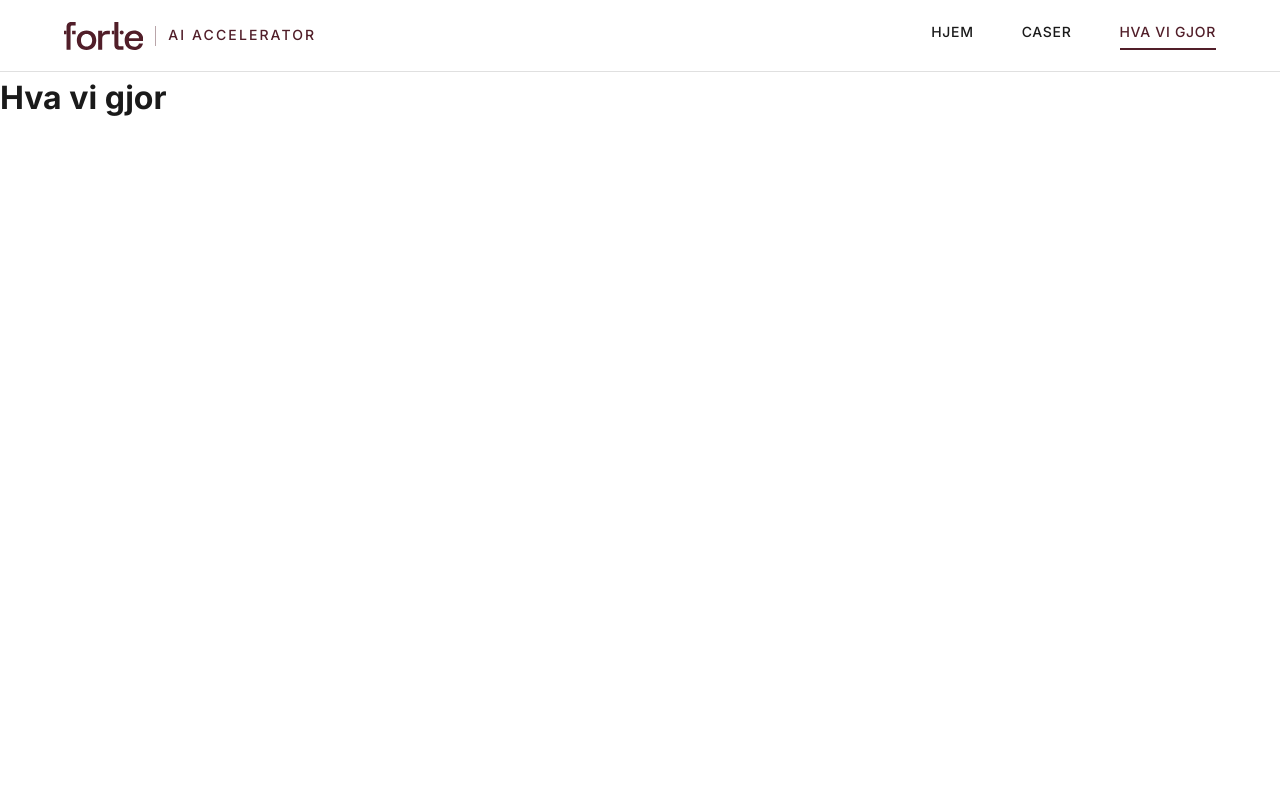
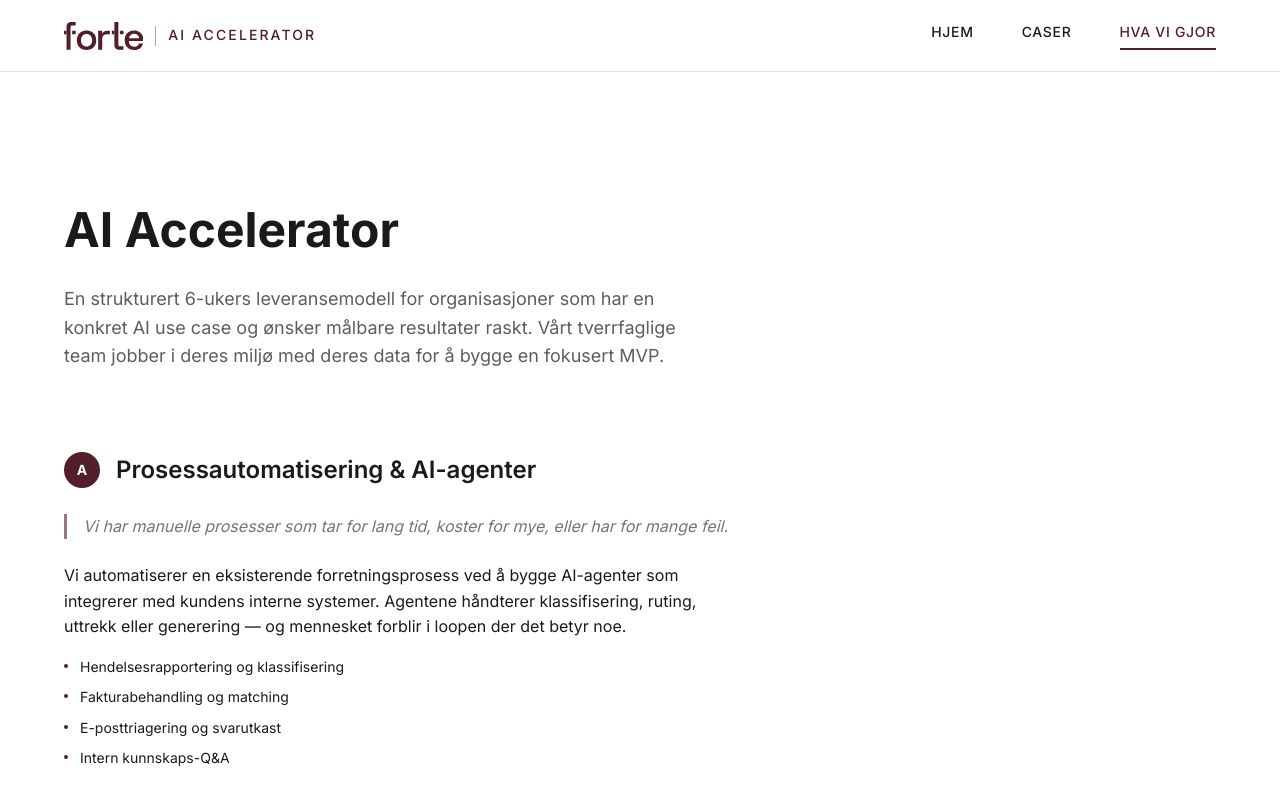
Before and after one commit to fortedigital/faia-hjemmeside, a React (Vite) app: page /hva-vi-gjor in a window 1280 px wide. Shown: the top 800 px of the page. Built offline with nearby package versions, Linux system fonts and the light colour scheme.

Commit message:
feat: add what-we-do page with tracks and value proposition
Co-Authored-By: Claude Opus 4.6 <noreply@anthropic.com>

```diff
--- /dev/null
+++ b/src/data/tracks.js
@@ -0,0 +1,67 @@
+export const tracks = [
+  {
+    letter: 'A',
+    name: 'Prosessautomatisering & AI-agenter',
+    tagline: 'Vi har manuelle prosesser som tar for lang tid, koster for mye, eller har for mange feil.',
+    description: 'Vi automatiserer en eksisterende forretningsprosess ved å bygge AI-agenter som integrerer med kundens interne systemer. Agentene håndterer klassifisering, ruting, uttrekk eller generering — og mennesket forblir i loopen der det betyr noe.',
+    examples: [
+      'Hendelsesrapportering og klassifisering',
+      'Fakturabehandling og matching',
+      'E-posttriagering og svarutkast',
+      'Intern kunnskaps-Q&A'
+    ]
+  },
+  {
+    letter: 'B',
+    name: 'Dataintelligens & Beslutningsstøtte',
+    tagline: 'Vi har data, men bruker den ikke godt nok. For mye manuelt arbeid, for få innsikter.',
+    description: 'Vi bruker kundens eksisterende data til å redusere manuelt arbeid og gi AI-drevet beslutningsstøtte. For kunder som ikke har orden på dataene sine bygger vi en fokusert mini-dataplattform.',
+    examples: [
+      'Anbudsanalyse og -matching',
+      'Kundeinnsiktsdashboard',
+      'Dokumentintelligens og søk',
+      'Operasjonell analyse'
+    ]
+  },
+  {
+    letter: 'C',
+    name: 'Ny AI-drevet applikasjon',
+    tagline: 'Vi trenger en ny applikasjon — og AI skal være i kjernen.',
+    description: 'Vi bygger en ny fullstack-applikasjon fra bunnen av, med AI-kapabiliteter dypt integrert. Dette er det mest omfattende sporet og krever typisk det fulle kjerneteamet inkludert designer.',
+    examples: [
+      'Tale-til-tekst-applikasjon',
+      'AI-assistert anbudssvarverktøy',
+      'Intelligent kundeportal',
+      'AI-drevet SaaS-produkt'
+    ]
+  },
+  {
+    letter: 'D',
+    name: 'Intelligent oppgradering',
+    tagline: 'Vi har en eksisterende applikasjon, og vi vil gjøre den smartere.',
+    description: 'Vi tar en eksisterende applikasjon og legger til AI-kapabiliteter. Intelligent søk, automatisert klassifisering, samtalebasert grensesnitt, eller AI-drevne anbefalinger. Den eksisterende applikasjonen består — vi forbedrer den.',
+    examples: [
+      'Legacy-system + AI-søk',
+      'CRM + intelligente forslag',
+      'Intranett + samtalebasert søk',
+      'Eksisterende app + moderne UX'
+    ]
+  }
+]
+
+export const outcomes = [
+  {
+    title: 'Skalér',
+    description: 'Flytt til pilot eller produksjon. MVP-en blir fundamentet for videre utvikling.'
+  },
+  {
+    title: 'Videreutvikle',
+    description: 'Ny Accelerator-syklus med ny use case eller dypere kapabilitet.'
+  },
+  {
+    title: 'Stopp',
+    description: 'Dokumenterte grunner for å stoppe. Investert en brøkdel av et tradisjonelt prosjekt.'
+  }
+]
+
+export const valueProposition = 'Tradisjonelle AI-prosjekter tar 6–12 måneder og koster 2–5 MNOK før noen vet om løsningen fungerer. AI Accelerator leverer et validert, målbart svar på 6 uker. Hvis det fungerer, har dere et fundament å skalere fra. Hvis det ikke gjør det, har dere investert en brøkdel — og dere har dataene til å forklare hvorfor.'
--- a/src/pages/HvaViGjor/HvaViGjor.jsx
+++ b/src/pages/HvaViGjor/HvaViGjor.jsx
@@ -1,5 +1,62 @@
+import { tracks, outcomes, valueProposition } from '../../data/tracks'
+import styles from './HvaViGjor.module.scss'
+
 function HvaViGjor() {
-  return <div><h1>Hva vi gjor</h1></div>
+  return (
+    <div className={styles.page}>
+      {/* Section 1 - Intro */}
+      <section className={styles.intro}>
+        <h1 className={styles.headline}>AI Accelerator</h1>
+        <p className={styles.introText}>
+          En strukturert 6-ukers leveransemodell for organisasjoner som har en
+          konkret AI use case og ønsker målbare resultater raskt. Vårt
+          tverrfaglige team jobber i deres miljø med deres data for å bygge en
+          fokusert MVP.
+        </p>
+      </section>
+
+      {/* Section 2 - De fire sporene */}
+      <section className={styles.tracks}>
+        {tracks.map((track) => (
+          <div key={track.letter} className={styles.track}>
+            <div className={styles.trackHeader}>
+              <span className={styles.trackLetter}>{track.letter}</span>
+              <h2 className={styles.trackName}>{track.name}</h2>
+            </div>
+            <p className={styles.tagline}>{track.tagline}</p>
+            <p className={styles.trackDescription}>{track.description}</p>
+            <ul className={styles.examples}>
+              {track.examples.map((example) => (
+                <li key={example} className={styles.example}>
+                  {example}
+                </li>
+              ))}
+            </ul>
+          </div>
+        ))}
+      </section>
+
+      {/* Section 3 - Etter 6 uker */}
+      <section className={styles.outcomesSection}>
+        <h2 className={styles.sectionHeading}>Etter 6 uker</h2>
+        <div className={styles.outcomesGrid}>
+          {outcomes.map((outcome) => (
+            <div key={outcome.title} className={styles.outcome}>
+              <h3 className={styles.outcomeTitle}>{outcome.title}</h3>
+              <p className={styles.outcomeDescription}>
+                {outcome.description}
+              </p>
+            </div>
+          ))}
+        </div>
+      </section>
+
+      {/* Section 4 - Value proposition */}
+      <section className={styles.valueSection}>
+        <p className={styles.valueQuote}>{valueProposition}</p>
+      </section>
+    </div>
+  )
 }
 
 export default HvaViGjor
--- /dev/null
+++ b/src/pages/HvaViGjor/HvaViGjor.module.scss
@@ -0,0 +1,170 @@
+@use '../../styles/variables' as *;
+
+.page {
+  max-width: $max-width;
+  margin: 0 auto;
+  padding: 0 $spacing-md;
+}
+
+// Section 1 - Intro
+.intro {
+  padding: $spacing-2xl 0 $spacing-xl;
+}
+
+.headline {
+  font-size: $font-size-3xl;
+  font-weight: 700;
+  color: $color-black;
+  margin-bottom: $spacing-sm;
+}
+
+.introText {
+  font-size: $font-size-lg;
+  color: $color-black;
+  opacity: 0.7;
+  max-width: 640px;
+  line-height: 1.6;
+}
+
+// Section 2 - Tracks
+.tracks {
+  display: flex;
+  flex-direction: column;
+  gap: $spacing-xl;
+  padding-bottom: $spacing-xl;
+}
+
+.track {
+  padding-bottom: $spacing-xl;
+  border-bottom: 1px solid $color-border;
+
+  &:last-child {
+    border-bottom: none;
+  }
+}
+
+.trackHeader {
+  display: flex;
+  align-items: center;
+  gap: $spacing-sm;
+  margin-bottom: $spacing-md;
+}
+
+.trackLetter {
+  display: inline-flex;
+  align-items: center;
+  justify-content: center;
+  width: 36px;
+  height: 36px;
+  border-radius: 50%;
+  background: $color-primary;
+  color: $color-white;
+  font-size: $font-size-sm;
+  font-weight: 700;
+  flex-shrink: 0;
+}
+
+.trackName {
+  font-size: $font-size-xl;
+  font-weight: 600;
+  color: $color-black;
+}
+
+.tagline {
+  font-style: italic;
+  color: $color-black;
+  opacity: 0.6;
+  border-left: 3px solid $color-primary;
+  padding-left: $spacing-sm;
+  margin-bottom: $spacing-md;
+  line-height: 1.6;
+}
+
+.trackDescription {
+  font-size: $font-size-base;
+  line-height: 1.6;
+  color: $color-black;
+  max-width: 640px;
+  margin-bottom: $spacing-sm;
+}
+
+.examples {
+  list-style: none;
+  display: flex;
+  flex-direction: column;
+  gap: $spacing-xs;
+}
+
+.example {
+  font-size: $font-size-sm;
+  color: $color-black;
+  padding-left: $spacing-sm;
+  position: relative;
+
+  &::before {
+    content: '';
+    position: absolute;
+    left: 0;
+    top: 8px;
+    width: 4px;
+    height: 4px;
+    border-radius: 50%;
+    background: $color-primary;
+  }
+}
+
+// Section 3 - Outcomes
+.outcomesSection {
+  padding: $spacing-xl 0;
+  border-top: 1px solid $color-border;
+}
+
+.sectionHeading {
+  font-size: $font-size-2xl;
+  font-weight: 700;
+  color: $color-black;
+  margin-bottom: $spacing-lg;
+}
+
+.outcomesGrid {
+  display: grid;
+  grid-template-columns: repeat(3, 1fr);
+  gap: $spacing-md;
+
+  @media (max-width: $breakpoint-mobile) {
+    grid-template-columns: 1fr;
+  }
+}
+
+.outcome {
+  padding: $spacing-md;
+}
+
+.outcomeTitle {
+  font-size: $font-size-lg;
+  font-weight: 600;
+  color: $color-black;
+  margin-bottom: $spacing-xs;
+}
+
+.outcomeDescription {
+  font-size: $font-size-sm;
+  line-height: 1.6;
+  color: $color-black;
+  opacity: 0.7;
+}
+
+// Section 4 - Value proposition
+.valueSection {
+  padding: $spacing-xl 0 $spacing-2xl;
+}
+
+.valueQuote {
+  font-size: $font-size-lg;
+  font-style: italic;
+  line-height: 1.7;
+  color: $color-black;
+  border-left: 3px solid $color-primary;
+  padding-left: $spacing-md;
+  max-width: 700px;
+}
```
